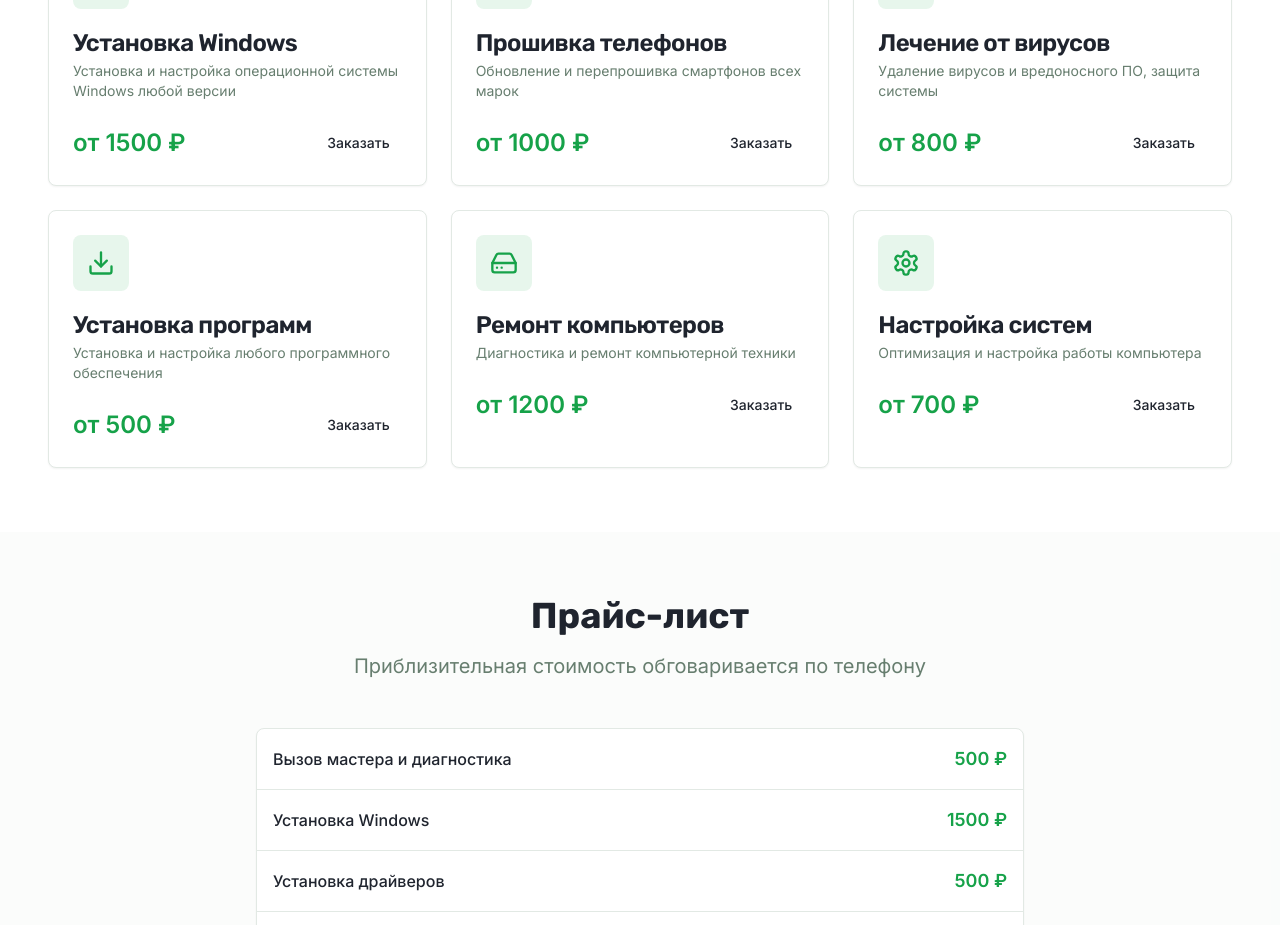
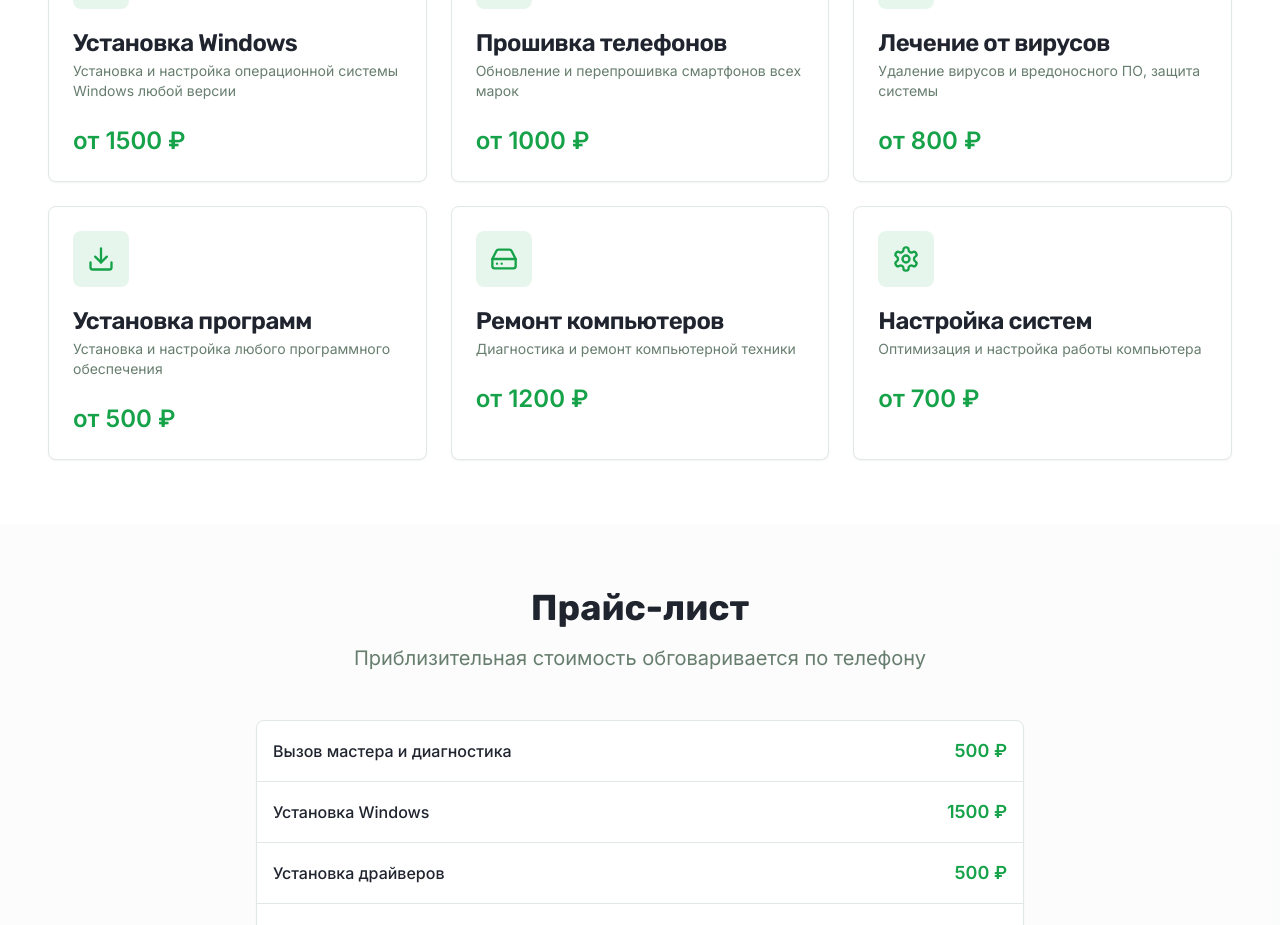
Before and after one commit to pr-poehali-dev/computer-repair-service, a React (Vite) app: page / in a window 1280 px wide. Shown: the part 1480-2405 px from the top of the page. Built offline with nearby package versions, Linux system fonts and the light colour scheme.

Commit message:
Удаление кнопок заказа в услугах

```diff
--- a/src/pages/Index.tsx
+++ b/src/pages/Index.tsx
@@ -205,12 +205,7 @@ const Index = () => {
                   <CardDescription>{service.description}</CardDescription>
                 </CardHeader>
                 <CardContent>
-                  <div className="flex items-center justify-between">
-                    <span className="text-2xl font-bold text-primary">{service.price}</span>
-                    <Button variant="ghost" size="sm" onClick={() => scrollToSection("contacts")}>
-                      Заказать
-                    </Button>
-                  </div>
+                  <span className="text-2xl font-bold text-primary">{service.price}</span>
                 </CardContent>
               </Card>
             ))}
```
